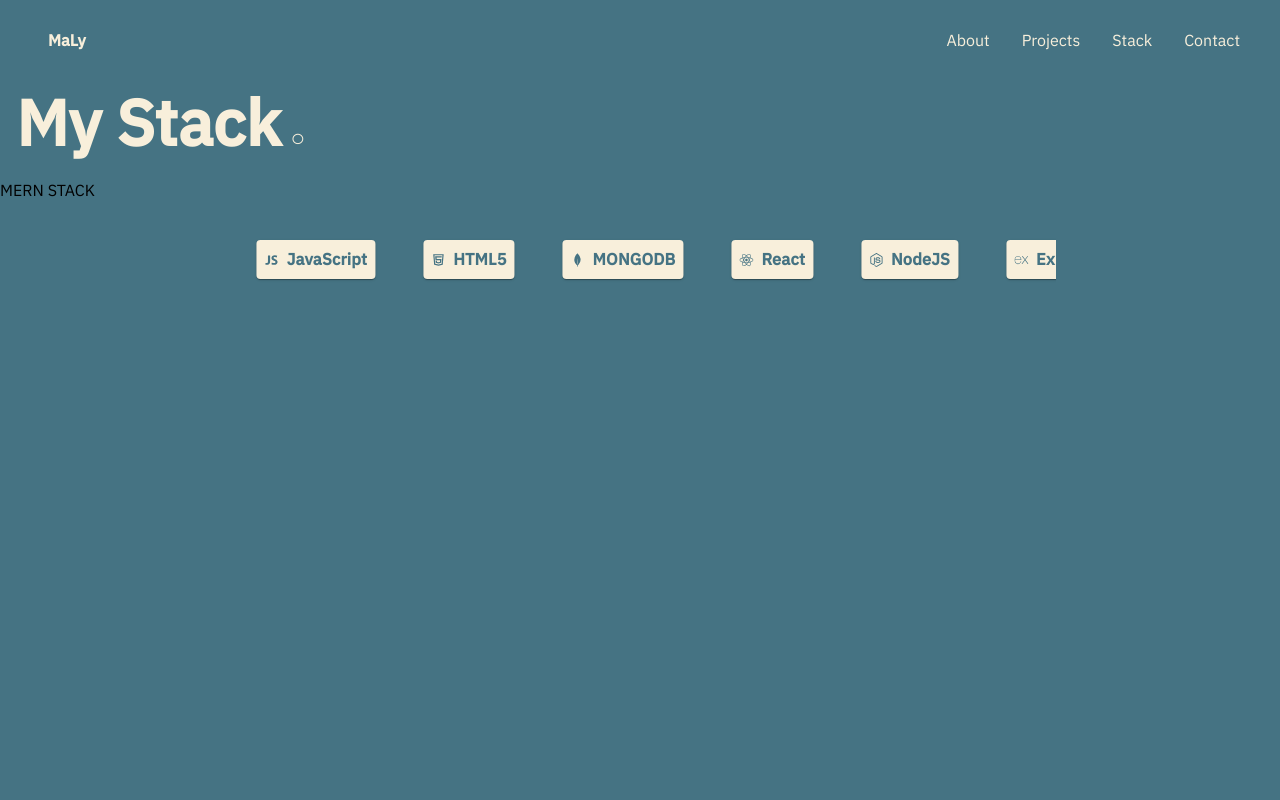
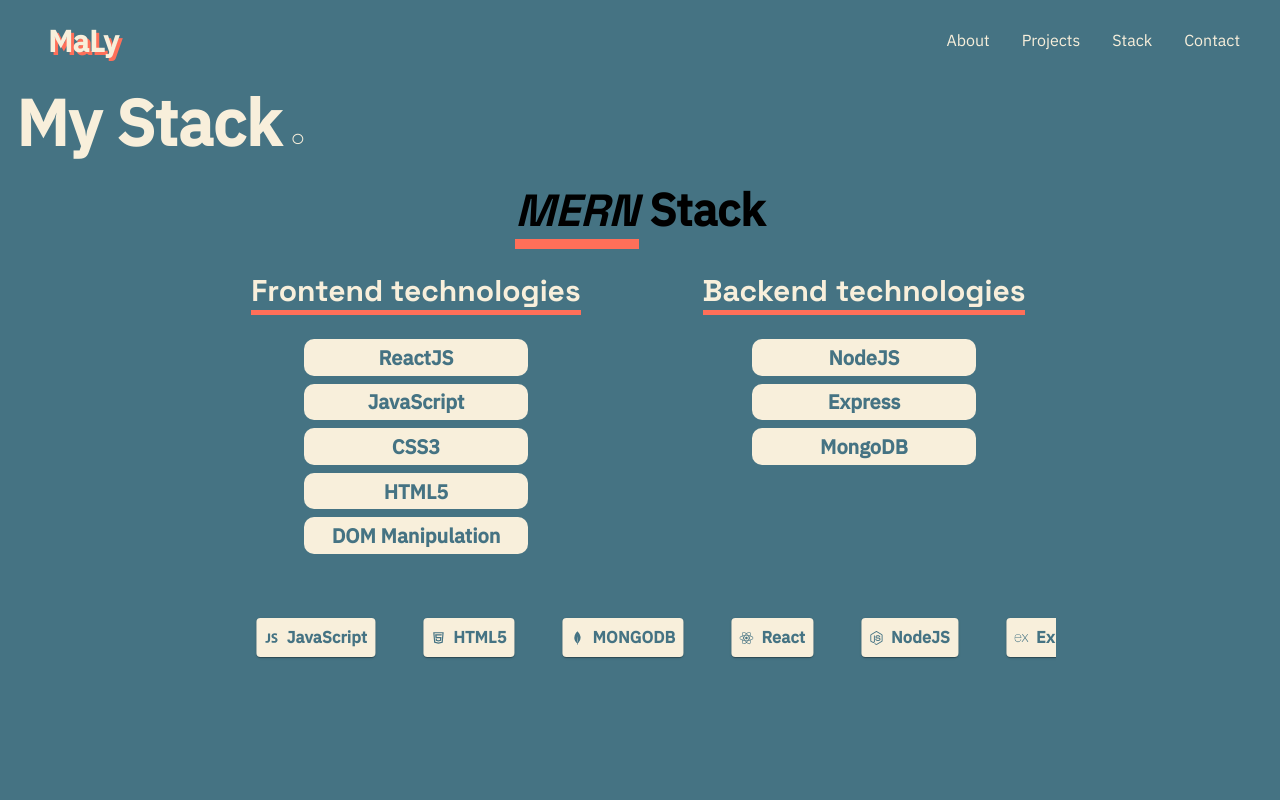
Before and after one commit to Marielysech/Portfolio2022, a React (Create React App) app in the folder portfolio2022/: page / in a window 1280 px wide. Shown: the top 800 px of the page. Built offline with nearby package versions, Linux system fonts and the light colour scheme.

Commit message:
Stack section done

```diff
--- a/portfolio2022/public/index.html
+++ b/portfolio2022/public/index.html
@@ -12,36 +12,14 @@
     <link rel="preconnect" href="https://fonts.googleapis.com">
     <link rel="preconnect" href="https://fonts.gstatic.com" crossorigin>
     <link href="https://fonts.googleapis.com/css2?family=IBM+Plex+Sans:ital,wght@0,100;0,200;0,300;0,400;0,500;1,100;1,200;1,300;1,400&display=swap" rel="stylesheet">
-    <link rel="apple-touch-icon" href="%PUBLIC_URL%/logo192.png" />
+    <link rel="preconnect" href="https://fonts.googleapis.com">
+    <link href="https://fonts.googleapis.com/css2?family=Space+Grotesk:wght@300;400;500;600;700&display=swap" rel="stylesheet">
 
-    <!--
-      manifest.json provides metadata used when your web app is installed on a
-      user's mobile device or desktop. See https://developers.google.com/web/fundamentals/web-app-manifest/
-    -->
-    <link rel="manifest" href="%PUBLIC_URL%/manifest.json" />
-    <!--
-      Notice the use of %PUBLIC_URL% in the tags above.
-      It will be replaced with the URL of the `public` folder during the build.
-      Only files inside the `public` folder can be referenced from the HTML.
 
-      Unlike "/favicon.ico" or "favicon.ico", "%PUBLIC_URL%/favicon.ico" will
-      work correctly both with client-side routing and a non-root public URL.
-      Learn how to configure a non-root public URL by running `npm run build`.
-    -->
-    <title>React App</title>
+    <title>Marie-Lyse Charriere | Portfolio </title>
   </head>
   <body>
     <noscript>You need to enable JavaScript to run this app.</noscript>
     <div id="root"></div>
-    <!--
-      This HTML file is a template.
-      If you open it directly in the browser, you will see an empty page.
-
-      You can add webfonts, meta tags, or analytics to this file.
-      The build step will place the bundled scripts into the <body> tag.
-
-      To begin the development, run `npm start` or `yarn start`.
-      To create a production bundle, use `npm run build` or `yarn build`.
-    -->
   </body>
 </html>
--- a/portfolio2022/src/App.css
+++ b/portfolio2022/src/App.css
@@ -4,3 +4,15 @@
   padding: 0;
   font-family: 'IBM Plex Sans', sans-serif;
 }
+
+em {
+  border-bottom: 10px solid #FF6F59;
+  transition:cubic-bezier(1, 0, 0, 1);
+  font-family: 'Space Grotesk', sans-serif;
+}
+
+.stackTitle {
+
+  font-family:  'Space Grotesk', sans-serif;
+
+}
--- a/portfolio2022/src/components/GlobalElements.js
+++ b/portfolio2022/src/components/GlobalElements.js
@@ -1,4 +1,6 @@
 import styled from "styled-components";
+import Paper from '@mui/material/Paper';
+import { styled as styledMUI } from '@mui/material/styles';
 
 export const SectionTitle = styled.h1`
 
@@ -32,3 +34,15 @@
     }
 
 `
+export const Item = styledMUI(Paper)(({ theme }) => ({
+    ...theme.typography.body2,
+    padding: theme.spacing(1),
+    textAlign: 'center',
+    display: 'flex',
+    color: '#457383',
+    alignItems: 'center',
+    backgroundColor: '#F8EFDB',
+    width: '50%',
+    margin: '0 auto',
+    // color: theme.palette.text.secondary,
+  }));
--- a/portfolio2022/src/components/Navbar/NavBarElements.js
+++ b/portfolio2022/src/components/Navbar/NavBarElements.js
@@ -37,10 +37,20 @@
     justify-self: flex-start;
     display: flex;
     color: #F8EFDB;
+    /* color: #FF6F59; */
+    font-size: 30px;
     align-items: center;
     margin-left: 24px;
     font-weight: bold;
     text-decoration: none;
+    text-shadow: 3px 3px 0px #FF6F59;
+
+    &:hover {
+        color: #FF6F59;
+        transition: 0.3s ease-in-out;
+        text-shadow: 3px 3px 0px #F8EFDB;
+
+    }
 `
 
 export const MobileMenu = styled.div`
--- a/portfolio2022/src/components/Stack/AutoRollingSlider.js
+++ b/portfolio2022/src/components/Stack/AutoRollingSlider.js
@@ -1,6 +1,6 @@
 import * as React from 'react';
 import Divider from '@mui/material/Divider';
-import './AutoScrolling.css';
+import './Stack.css';
 import Paper from '@mui/material/Paper';
 import Stack from '@mui/material/Stack';
 import { styled } from '@mui/material/styles';
@@ -11,8 +11,6 @@
 import { padding } from '@mui/system';
 
 
-const data = stackObject.stack
-console.log(stackObject.stack.map(item => item.name))
 
 const Item = styled(Paper)(({ theme }) => ({
   ...theme.typography.body2,
--- a/portfolio2022/src/components/Stack/AutoScrolling.css
+++ b/portfolio2022/src/components/Stack/Stack.css
@@ -9,6 +9,15 @@
 .stackContainer {
     width: 65%;
     margin: 1rem auto;
+}
+
+.stackTitle {
+    color: #F8EFDB;
+    font-size: 30px;
+    border-bottom: 5px solid #FF6F59;
+    width: fit-content;
+    margin: 0 auto;
+    margin-bottom: 1.5rem;
 }
 
 @media screen and (max-width: 900px) {
--- a/portfolio2022/src/components/Stack/index.js
+++ b/portfolio2022/src/components/Stack/index.js
@@ -1,22 +1,26 @@
 import React from 'react'
-import { SectionTitle } from '../GlobalElements'
+import { Item, SectionTitle } from '../GlobalElements'
 import { StackSection, StackGrid, Subtitle, FrontEndInfos, BackEndInfos, Langages } from './StackElements'
 import AutoRollingSlider from './AutoRollingSlider'
 import {stackObject} from './stackData.js'
+import './Stack.css';
+
 
 const Stack = () => {
   return (
     <StackSection id='stack'>
        <SectionTitle >My Stack</SectionTitle>
        <Subtitle>
-         MERN STACK
+          <em>MERN</em> Stack
        </Subtitle>
        <StackGrid>
           <FrontEndInfos>
+            <h3 className='stackTitle'>Frontend  technologies</h3>
             {stackObject.frontEnd?.map((item, index) => <Langages>{item}</Langages>)}
           </FrontEndInfos>
           <BackEndInfos >
-            {stackObject.frontEnd?.map((item, index) => <Langages>{item}</Langages>)}
+            <h3 className='stackTitle'>Backend technologies</h3>
+            {stackObject.backEnd?.map((item, index) => <Langages >{item}</Langages>)}
           </BackEndInfos>
         </StackGrid>
        <AutoRollingSlider />
--- a/portfolio2022/src/components/Stack/stackData.js
+++ b/portfolio2022/src/components/Stack/stackData.js
@@ -8,8 +8,8 @@
 
 export const stackObject = {
     description: '',
-    frontend: [],
-    backend: [],
+    frontEnd: ['ReactJS', 'JavaScript', 'CSS3', 'HTML5', 'DOM Manipulation'],
+    backEnd: ['NodeJS', 'Express', 'MongoDB',  ],
     stack: [
         {
           logo: <RiHtml5Line />,
--- a/portfolio2022/src/components/Stack/stackElements.js
+++ b/portfolio2022/src/components/Stack/stackElements.js
@@ -8,12 +8,38 @@
 export const StackGrid = styled.div`
     display: grid;
     grid-template-columns: repeat(2, 1fr);
+    margin: 2rem auto;
+    text-align: center;
+    width: 70%;
 `
 
 export const FrontEndInfos = styled.div``
 
-export const Subtitle = styled.div``
+export const Subtitle = styled.h2`
+    text-align: center;
+    width: fit-content;
+    margin: 0 auto;
+    font-size: 45px;
+
+
+`
 
 export const BackEndInfos = styled.div``
 
-export const Langages = styled.div``
+export const Langages = styled.div`
+    display: block;
+    background-color: #F8EFDB ;
+    margin: 0.5rem auto;
+    color: #457383;
+    font-size: 20px;
+    width: 50%;
+    border-radius: 10px;
+    padding: 0.3rem;
+    font-weight: bold;
+
+    &:hover {
+        background-color: #FF6F59;
+        color: #F8EFDB;
+        transition: 0.3s ease-in-out ;
+    }
+`
```
